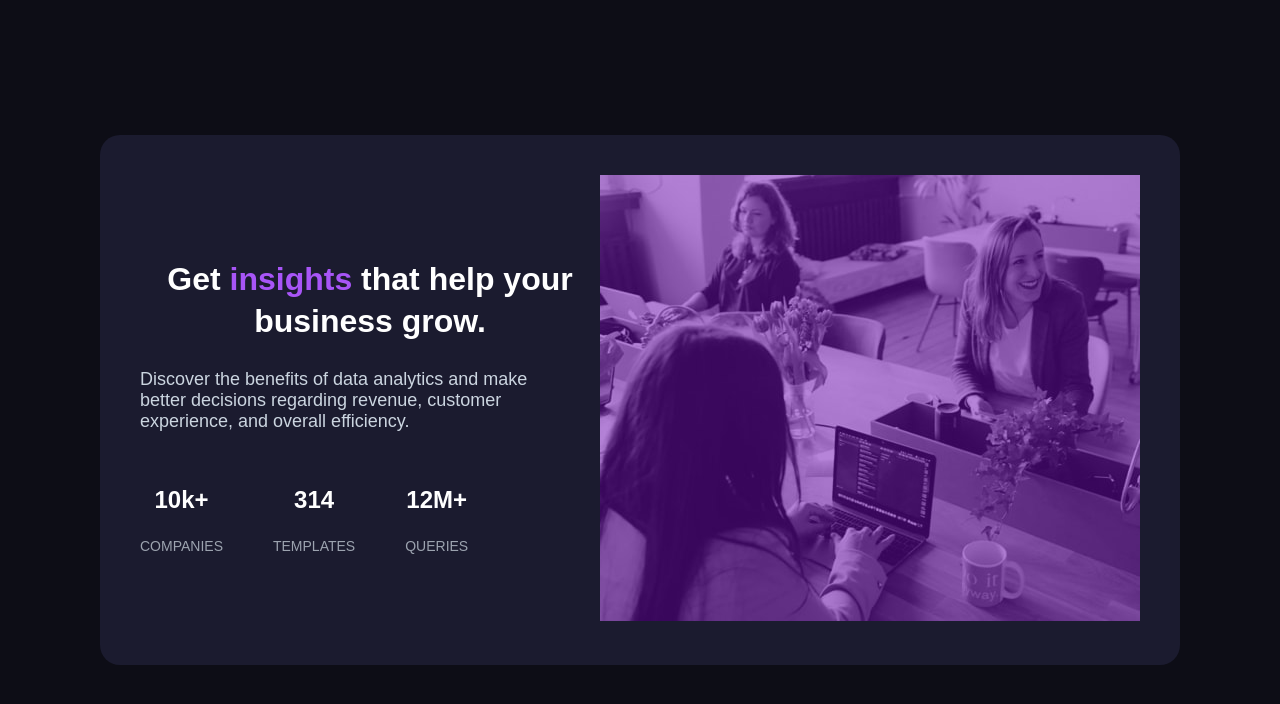
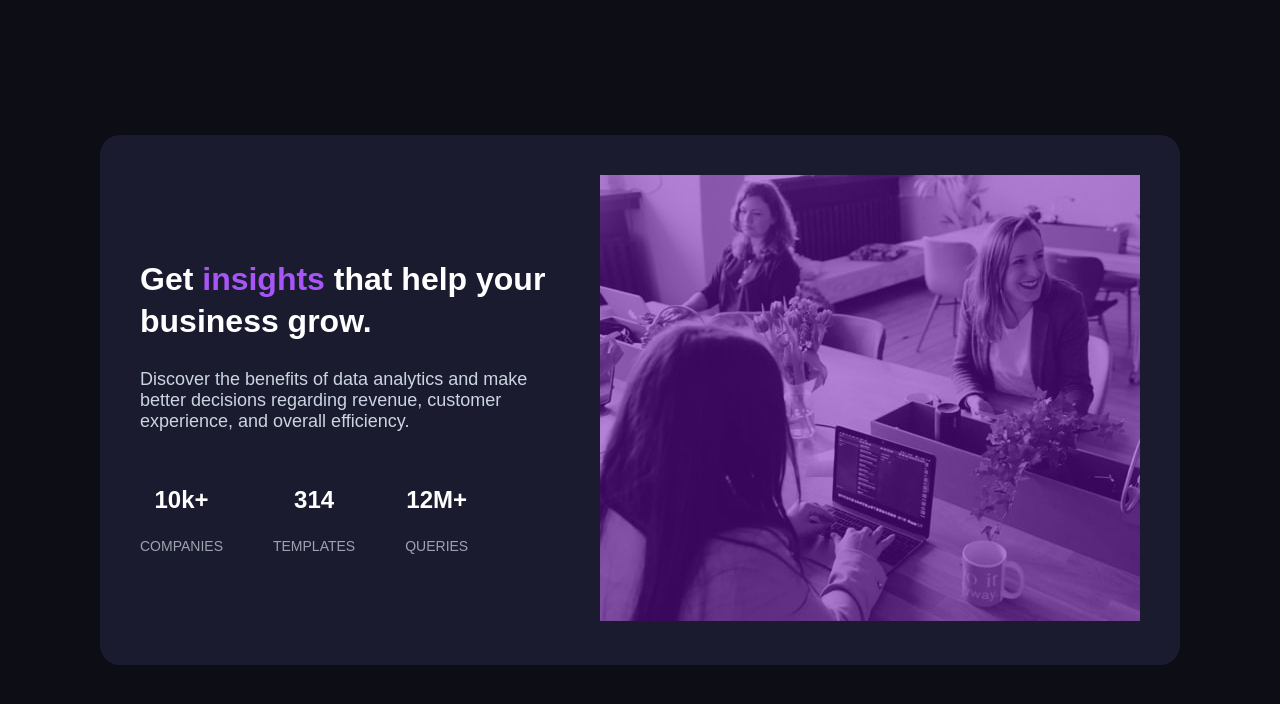
Before and after one commit to john-shalamon/Project-13, a plain HTML site: page index.html in a window 1280 px wide. Drawn offline with Linux system fonts and the light colour scheme.

Commit message:
Update style.css

```diff
--- a/style.css
+++ b/style.css
@@ -35,7 +35,7 @@ h2 {
     font-size: 32px;
     font-weight: bold;
     line-height: 1.3;
-/*     text-align: left; */
+    text-align: left;
 }
 
 .highlight {
```
